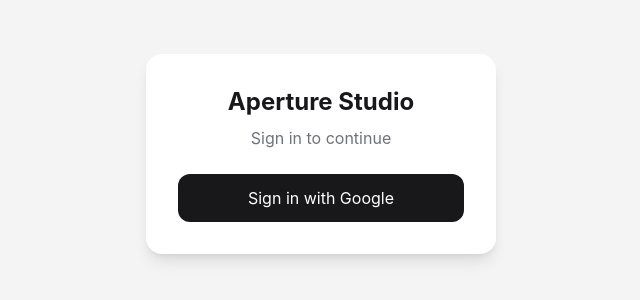
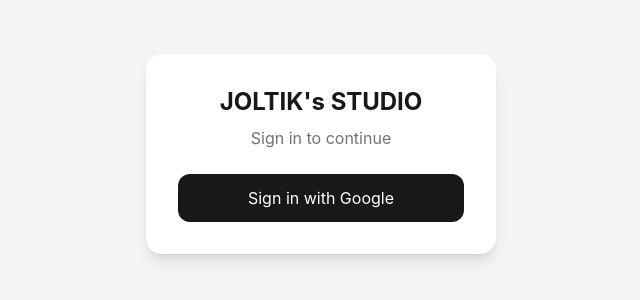
Before and after one commit to atharva-30/shoot-booking-calendar, a React (Vite) app: page / in a window 1280 px wide. Shown: the part 246-546 px from the top of the page, without its empty margins (319-959 px from the left). Built offline with nearby package versions, Linux system fonts and the light colour scheme; no server answers; the database is empty.

Commit message:
Update LoginPage.tsx

```diff
--- a/src/components/LoginPage.tsx
+++ b/src/components/LoginPage.tsx
@@ -17,7 +17,7 @@
     <div className="min-h-screen flex items-center justify-center bg-zinc-100">
       <div className="bg-white p-8 rounded-2xl shadow-lg text-center w-[350px]">
         <h1 className="text-2xl font-bold text-zinc-900 mb-2">
-          Aperture Studio
+          JOLTIK's STUDIO
         </h1>
 
         <p className="text-zinc-500 mb-6">
```
